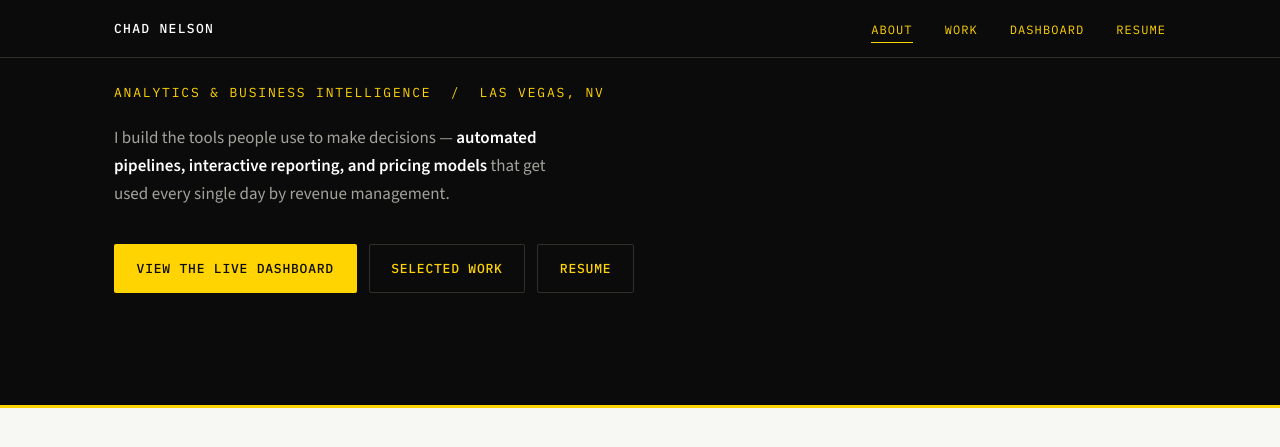
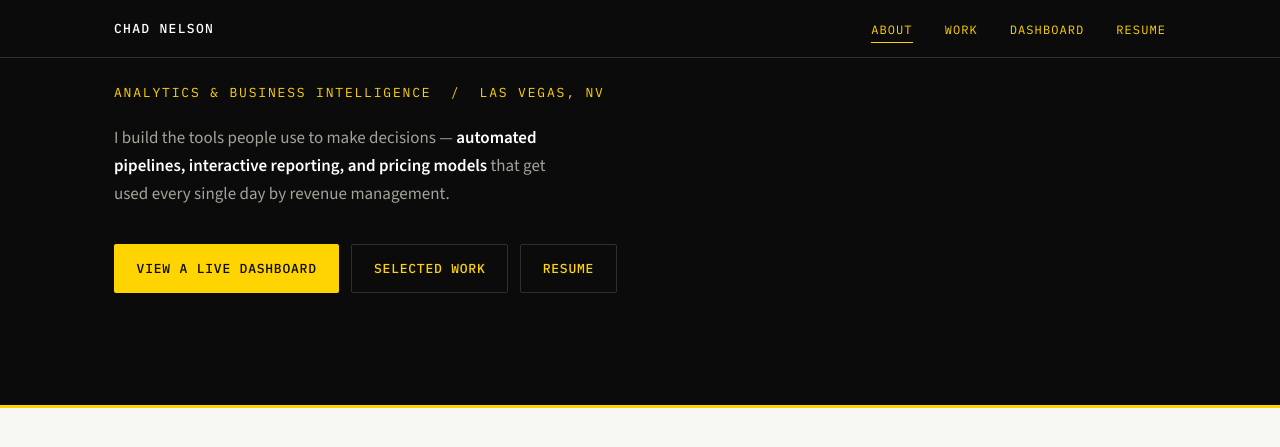
Before and after one commit to chad-nelson/chad-nelson.github.io, a Jekyll site: the page index.html, which Jekyll copies as it is, in a window 1280 px wide and 900 px high, scrolled down 377 px, cut to the strip 0-500 px from the top of the window. Shown: the top 447 px of the strip. Built offline with Jekyll 4.4.1, drawn with Linux system fonts in a browser that asks for light colours.

Commit message:
Update index.html

```diff
--- a/index.html
+++ b/index.html
@@ -35,7 +35,7 @@
         <p class="hero-meta">Analytics &amp; Business Intelligence &nbsp;/&nbsp; Las Vegas, NV</p>
         <p class="hero-sub">I build the tools people use to make decisions — <strong>automated pipelines, interactive reporting, and pricing models</strong> that get used every single day by revenue management.</p>
         <div class="btn-row">
-          <a class="btn btn-primary" href="https://datastudio.google.com/reporting/099b039d-3b90-41fb-8594-2baaa710fe81/page/p_wgjtcgwo6d" target="_blank" rel="noopener">View the live dashboard</a>
+          <a class="btn btn-primary" href="https://datastudio.google.com/reporting/099b039d-3b90-41fb-8594-2baaa710fe81/page/p_wgjtcgwo6d" target="_blank" rel="noopener">View a live dashboard</a>
           <a class="btn btn-ghost" href="./templates/projects.html">Selected work</a>
           <a class="btn btn-ghost" href="./static/Chad_Nelson_Resume.pdf" target="_blank" rel="noopener">Resume</a>
         </div>
```
